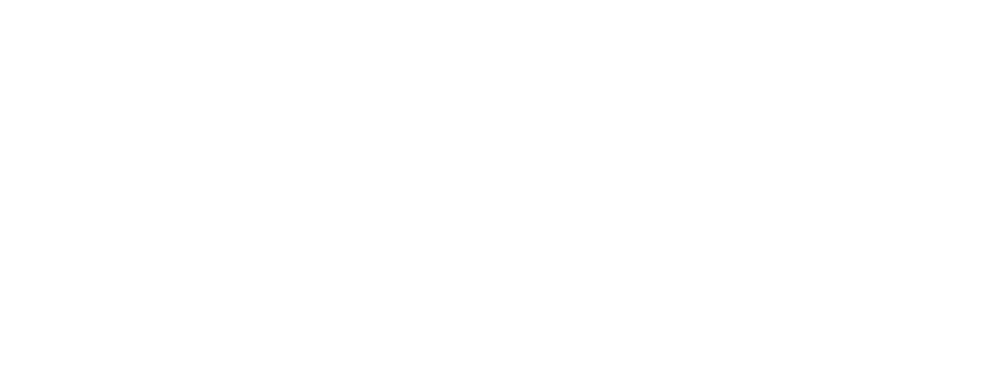
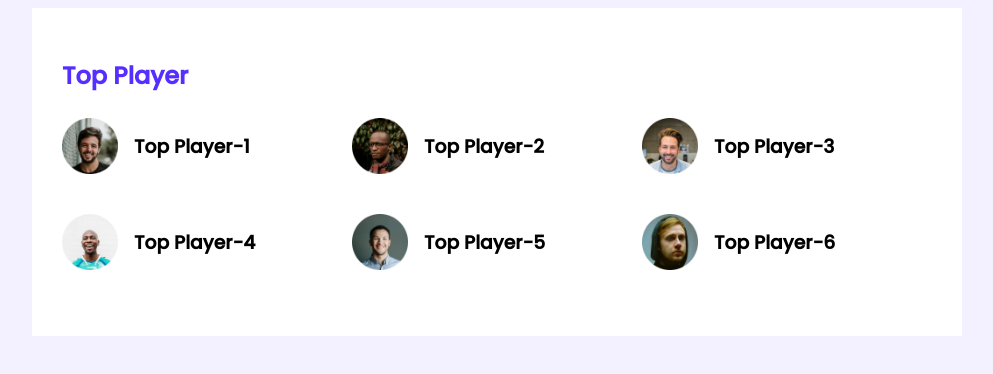
Before and after one commit to Hasanul-Alam/leader_board_css3, a plain HTML site: page index.html in a window 1280 px wide. Shown: the whole page, without its empty margins (143-1136 px from the left). Drawn offline with Linux system fonts and the light colour scheme.

Commit message:
player added

```diff
--- a/index.html
+++ b/index.html
@@ -5,12 +5,51 @@
     <meta charset="UTF-8">
     <meta http-equiv="X-UA-Compatible" content="IE=edge">
     <meta name="viewport" content="width=device-width, initial-scale=1.0">
-    <title>Document</title>
+    <title>Leader_Board</title>
+
+    <!-- fonts -->
+
+    <link rel="preconnect" href="https://fonts.googleapis.com">
+    <link rel="preconnect" href="https://fonts.gstatic.com" crossorigin>
+    <link href="https://fonts.googleapis.com/css2?family=Poppins:wght@500&display=swap" rel="stylesheet">
     <link rel="stylesheet" href="styles/style.css">
 </head>
 
 <body>
-
+    <!-- start header -->
+    <header>
+        <main>
+            <section class="top_area container">
+                <h2 class="section_title">Top Player</h2>
+                <div class="players">
+                    <div class="player">
+                        <img src="images/players/player-1.png" alt="player_image">
+                        <h3 class="player_name">Top Player-1</h3>
+                    </div>
+                    <div class="player">
+                        <img src="images/players/player-2.png" alt="player_image">
+                        <h3 class="player_name">Top Player-2</h3>
+                    </div>
+                    <div class="player">
+                        <img src="images/players/player-3.png" alt="player_image">
+                        <h3 class="player_name">Top Player-3</h3>
+                    </div>
+                    <div class="player">
+                        <img src="images/players/player-4.png" alt="player_image">
+                        <h3 class="player_name">Top Player-4</h3>
+                    </div>
+                    <div class="player">
+                        <img src="images/players/player-5.png" alt="player_image">
+                        <h3 class="player_name">Top Player-5</h3>
+                    </div>
+                    <div class="player">
+                        <img src="images/players/player-6.png" alt="player_image">
+                        <h3 class="player_name">Top Player-6</h3>
+                    </div>
+                </div>
+            </section>
+        </main>
+    </header>
 </body>
 
 </html>
--- a/styles/style.css
+++ b/styles/style.css
@@ -0,0 +1,35 @@
+/* common css */
+
+body{
+    font-family: 'Poppins', sans-serif;
+    background-color: #F3F1FF;
+}
+main{
+    display: flex;
+    justify-content: center;
+}
+.container{
+    background-color: #FFFFFF;
+    width: 870px;
+    padding: 30px;
+}
+.section_title{
+    color: #562EFF;
+    font-size: 24px;
+}
+.players{
+    display: grid;
+    grid-template-columns: repeat(3, 1fr);
+}
+.player{
+    display: flex;
+    align-items: center;
+    margin-bottom: 30px;
+}
+.player img{
+    width: 56px;
+    height: 56px;
+}
+.player_name{
+    margin-left: 16px;
+}
```
